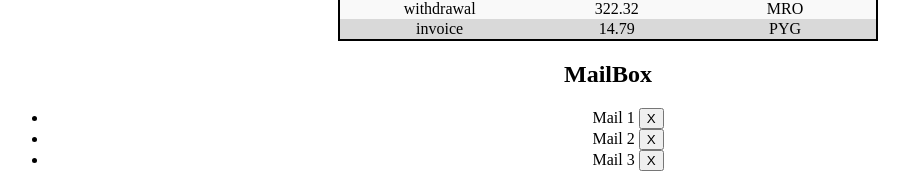
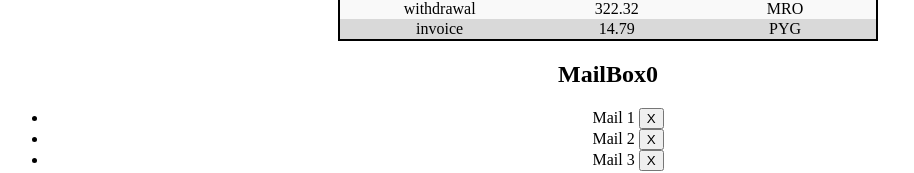
Before and after one commit to YelyzavetaMala/react, a React (Vite) app: page / in a window 1280 px wide. Shown: the part 1438-1611 px from the top of the page, without its empty margins (32-946 px from the left). Built offline with nearby package versions, Linux system fonts and the light colour scheme; the HTML template or start-up script is replaced by a standard one.

Commit message:
Lesson 2

```diff
--- a/src/App.jsx
+++ b/src/App.jsx
@@ -36,7 +36,11 @@ function App() {
       </div>
       <FriendList friends={friends} />
       <TransactionHistory items={transactions} />
-      <MailBox onLogMail={onLogMail} onDeleteMail={handleDelete} />
+      <MailBox
+        emailCounter={counter}
+        onLogMail={onLogMail}
+        onDeleteMail={handleDelete}
+      />
     </>
   );
 }
--- a/src/components/MailBox.jsx
+++ b/src/components/MailBox.jsx
@@ -1,7 +1,9 @@
-function MailBox({ onLogMail, onDeleteMail }) {
+function MailBox({ onLogMail, onDeleteMail, emailCounter }) {
   return (
     <div>
-      <h2>MailBox</h2>
+      <h2>
+        MailBox<b>{emailCounter}</b>
+      </h2>
       <ul>
         <li>
           Mail 1 <button onClick={() => onDeleteMail(1)}>X</button>
```
